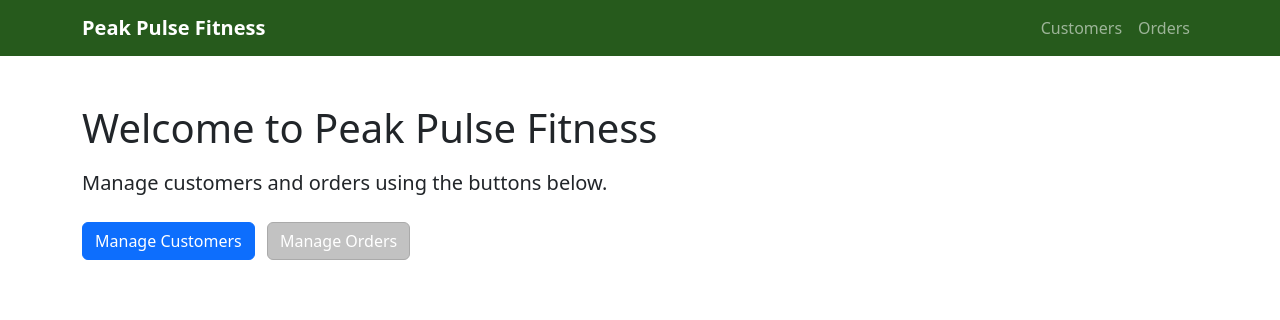
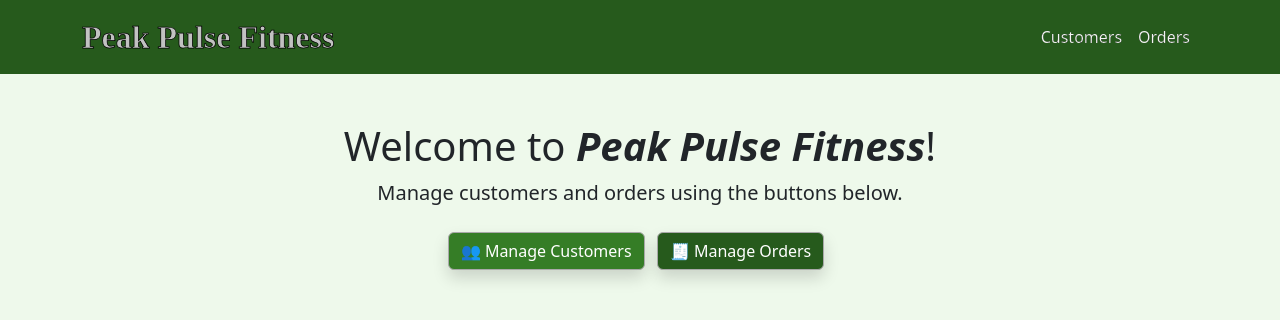
Before and after one commit to Prince04-Me/Group-Project-Gym, a Flask app: page / in a window 1280 px wide. Shown: the top 320 px of the page. Run offline with Flask 3, Linux system fonts and the light colour scheme.

Commit message:
final design (before starting with the individual task)

```diff
--- a/routes.py
+++ b/routes.py
@@ -112,12 +112,12 @@ def customer_list():
     VALID_DIRECTIONS = {'asc', 'desc'}
 
     # Read sort parameters from the URL query string
-    sort_by  = request.args.get('sort', 'last_name')
+    sort_by  = request.args.get('sort', 'id')
     sort_dir = request.args.get('dir',  'asc')
     search = request.args.get('search', '').strip()
 
     # Fall back to safe defaults if an invalid value is provided
-    if sort_by  not in SORT_COLUMNS:     sort_by  = 'last_name'
+    if sort_by  not in SORT_COLUMNS:     sort_by  = 'id'
     if sort_dir not in VALID_DIRECTIONS: sort_dir = 'asc'
 
     column     = SORT_COLUMNS[sort_by]
@@ -230,9 +230,9 @@ def order_list():
     """
     SORT_COLUMNS = {
         'id':          (Order.OrderID,      None),
-        'customer':    (Customer.LastName, Customer),
-        'employee':    (Employee.LastName, Employee),
-        'description': (Order.Description, None),
+        'customer':    (Customer.LastName,  Customer),
+        'employee':    (Employee.LastName,  Employee),
+        'description': (Order.Description,  None),
         'price':       (Order.Price,        None),
         'amount':      (Order.Amount,       None),
         'date':        (Order.Date,         None),
--- a/templates/base.html
+++ b/templates/base.html
@@ -11,13 +11,18 @@
 
     /* Button-color */
     .btn-success { background-color: #265A1C; }
-    .btn-success:hover { background-color: #173711; border-color: #63271B}
-    .btn-danger { background-color: #853529; border-color: #63271B}
-    .btn-secondary { background-color: #C2C2C2; border-color: #AAAAAA}
-    .btn-secondary:hover { background-color: #494949; border-color: dimgrey}
+    .btn-success:hover { background-color: #173711; border-color: #63271B; }
+    .btn-danger { background-color: #853529; border-color: #63271B; }
+    .btn-secondary { background-color: #C2C2C2; border-color: #AAAAAA; }
+    .btn-secondary:hover { background-color: #494949; border-color: dimgrey; }
+    .btn-secondary:active { background-color: #494949; border-color: dimgrey; transform: translate3d(0px, -2px, 1px); }
+    .btn-warning { background-color: #F5C607; }
+    .btn-warning:hover { background-color: #FADB61; }
 
-        /* Table-Header */
-    .table thead th { background-color: #265A1C; color: lightgoldenrodyellow; border-style: solid; border-color: white; border-width: 1px; }
+    /* Table-Header styling */
+    .table thead th { background-color: #265A1C; color: whitesmoke; border-style: solid; border-color: white; border-width: 1px; }
+    .table thead th:hover { background-color: #265A1C; color: #C2C2C2; border-style: solid; border-color: white; border-width: 1px; }
+    .table thead th:active { background-color: #265A1C; color: #C2C2C2; border-style: solid; border-color: white; border-width: 1px; transform: translate3d(0px, 0.5px, 1px); }
 
 </style>
 </head>
--- a/templates/home.html
+++ b/templates/home.html
@@ -2,12 +2,30 @@
 {% block title %}Home{% endblock %}
 
 {% block content %}
-<div class="py-4">
-    <h1 class="mb-3">Welcome to Peak Pulse Fitness</h1>
-    <p class="lead">Manage customers and orders using the buttons below.</p>
-    <div class="mt-4">
-        <a href="{{ url_for('customer_list') }}" class="btn btn-primary me-2">Manage Customers</a>
-        <a href="{{ url_for('order_list') }}"   class="btn btn-secondary">Manage Orders</a>
+<style xmlns:>
+    /* Button styling */
+    .btn-primary { background-color: #357D26; border-color: darkgray; }
+    .btn-primary:hover { background-color: #265A1C; border-color: darkgray; }
+    .btn-primary:active { background-color: #265A1C; border-color: darkgray; transform: translate3d(-1px, 4px, 1px) }
+
+    .btn-secondary { background-color: #265A1C; border-color: darkgray; }
+    .btn-secondary:hover { background-color: #173711; border-color: darkgray; }
+    .btn-secondary:active { background-color: #265A1C; border-color: darkgray; transform: translate3d(-1px, 4px, 1px); }
+
+    /* Navbar styling */
+    .navbar-brand { font-size: xx-large; color: #C2C2C2; font-family: ASTERA; -webkit-text-stroke: 0.75px black; }
+    .navbar .nav-link { color: whitesmoke; font-weight: 500; -webkit-text-stroke: 0.15px black; }
+    .navbar .nav-link:hover { color: #AAAAAA; }
+
+    body { background-color: #EEF9EB; }
+
+</style>
+<div class="py-4 text-center">
+    <h1><span class="mx-auto"> Welcome to </span> <span class="mx-auto fw-bold fst-italic"> Peak Pulse Fitness</span><span class="mx-auto">! </span> </h1>
+    <p class="lead text-center">Manage customers and orders using the buttons below.</p>
+    <div class="mt-4 text-center">
+        <a href="{{ url_for('customer_list') }}" class="btn btn-primary me-2 w-20 shadow"> 👥 Manage Customers</a>
+        <a href="{{ url_for('order_list') }}" class="btn btn-secondary me-2 w-20 shadow"> 🧾 Manage Orders</a>
     </div>
 </div>
 {% endblock %}
```
Also changed, not shown: templates/customers/form.html (+19 -0 lines), templates/customers/list.html (+17 -3 lines), templates/orders/form.html (+19 -0 lines), templates/orders/list.html (+11 -1 lines), 5_gym_fitness/5_gym_fitness.db.
